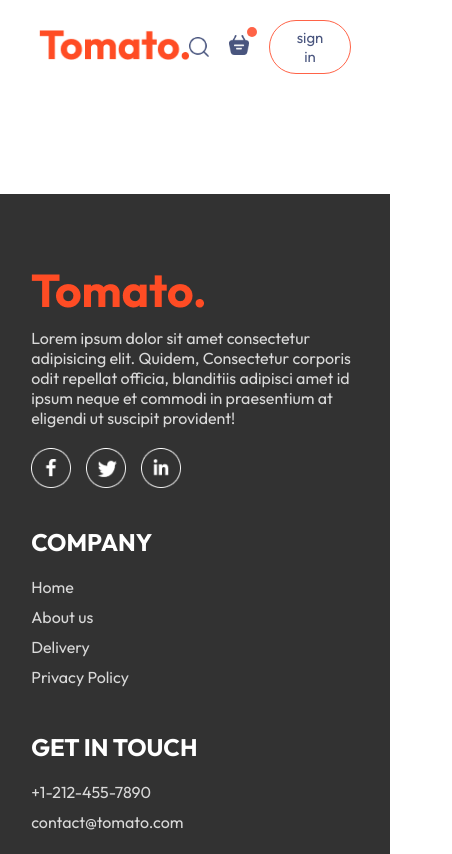
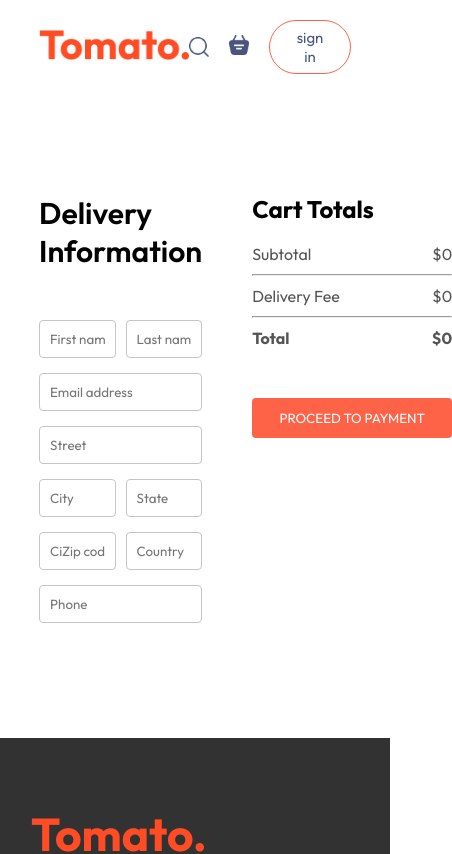
Before and after one commit to mdamir-012/Food_delivery_app, a React (Vite) app in the folder frontend/: page /order in a window 390 px wide. Shown: the top 854 px of the page, 452 px wide, since content can reach past the window. Built offline with nearby package versions, Linux system fonts and the light colour scheme.

Commit message:
Added Checkout pgae and Complete Frontend Part with responsiveness

```diff
--- a/frontend/src/components/Navbar/Navbar.jsx
+++ b/frontend/src/components/Navbar/Navbar.jsx
@@ -1,13 +1,15 @@
 // import React from 'react'
 import "./Navbar.css"
 import { assets } from "../../assets/frontend_assets/assets";
-import { useState } from "react";
+import { useContext, useState } from "react";
 import { Link } from "react-router-dom";
+import { StoreContext } from "../../context/StoreContext";
 
 const Navbar = ({setShowLogin}) => {
     const [menu,setMenu]=useState("home")
 
 
+   const {getTotalCartAmount} =useContext(StoreContext);
 
 
   return (
@@ -25,7 +27,7 @@
         <img src={assets.search_icon} alt="" />
         <div className="navbar_search_icon">
          <Link to={"/cart"}> <img src={assets.basket_icon} alt="" /></Link>
-          <div className="dot"></div>
+          <div className={getTotalCartAmount()===0?"":"dot"}></div>
         </div>
         <button onClick={()=>setShowLogin(true)}>sign in</button>
       </div>
--- a/frontend/src/context/StoreContext.jsx
+++ b/frontend/src/context/StoreContext.jsx
@@ -5,27 +5,42 @@
 export const StoreContext = createContext();
 
 export const StoreContextProvider = (props) => {
-  const [cartItems,setCartItems]=useState({});
+  const [cartItems, setCartItems] = useState({});
 
-  const addToCart=(itemId)=>{
-    if(!cartItems[itemId]){
-      setCartItems((prev)=>({...prev,[itemId]:1}))
-    }else{
-      setCartItems((prev)=>({...prev,[itemId]:prev[itemId]+1}))
+  const addToCart = (itemId) => {
+    if (!cartItems[itemId]) {
+      setCartItems((prev) => ({ ...prev, [itemId]: 1 }));
+    } else {
+      setCartItems((prev) => ({ ...prev, [itemId]: prev[itemId] + 1 }));
     }
-  }
+  };
 
+  const removeFromCart = (itemId) => {
+    setCartItems((prev) => ({ ...prev, [itemId]: prev[itemId] - 1 }));
+  };
 
-  const removeFromCart=(itemId)=>{
-    setCartItems((prev)=>({...prev,[itemId]:prev[itemId]-1}))
-  }
+  const getTotalCartAmount = () => {
+    let totalAmount = 0;
+    for (const item in cartItems) {
+      if (cartItems[item] > 0) {
+        let itemInfo = food_list.find((elem) => elem._id === item);
+        totalAmount += itemInfo.price * cartItems[item];
+      }
+    }
+    return totalAmount;
+  };
 
- useEffect(()=>{
-  console.log(cartItems)
- },[cartItems])
+  //  useEffect(()=>{
+  //   console.log(cartItems)
+  //  },[cartItems])
 
   const contextValue = {
-    food_list,cartItems,setCartItems,addToCart,removeFromCart
+    food_list,
+    cartItems,
+    setCartItems,
+    addToCart,
+    removeFromCart,
+    getTotalCartAmount
   };
   return (
     <StoreContext.Provider value={contextValue}>
--- a/frontend/src/index.css
+++ b/frontend/src/index.css
@@ -21,3 +21,13 @@
   width: 80%;
   margin: auto;
 }
+
+
+@keyframes fadeIn{
+  0%{
+      opacity: 0;
+  }
+  100%{
+      opacity: 1;
+  }
+}
--- a/frontend/src/pages/Cart/Cart.css
+++ b/frontend/src/pages/Cart/Cart.css
@@ -85,6 +85,10 @@
     border: none;
     color: white;
     border-radius: 4px;
+    cursor: pointer;
+}
+.cart_total button:hover{
+  background-color:  rgb(241, 76, 46);
 }
 
 @media (max-width:750px){
--- a/frontend/src/pages/Cart/Cart.jsx
+++ b/frontend/src/pages/Cart/Cart.jsx
@@ -2,12 +2,17 @@
 import { useContext } from "react";
 import "./Cart.css";
 import { StoreContext } from "../../context/StoreContext";
+import { useNavigate } from "react-router-dom";
 
 const Cart = () => {
-  const { cartItems, food_list, removeFromCart } = useContext(StoreContext);
+  const { cartItems, food_list, removeFromCart,getTotalCartAmount } = useContext(StoreContext);
 
   console.log(cartItems);
   console.log(food_list);
+
+
+  const navigate= useNavigate();
+
   return (
     <div className="cart">
       <div className="cart_items">
@@ -47,19 +52,20 @@
           <div>
             <div className="cart_total_details">
               <p>Subtotal</p>
-              <p>{0}</p>
+              <p>${getTotalCartAmount()}</p>
             </div>
+            <hr />
             <div className="cart_total_details">
               <p>Delivery Fee</p>
-              <p>{2}</p>
+              <p>${getTotalCartAmount()===0?0:2}</p>
             </div>
             <hr />
             <div className="cart_total_details">
               <b>Total</b>
-              <b>{0}</b>
+              <b>${getTotalCartAmount()===0?0:getTotalCartAmount()+2}</b>
             </div>
           </div>
-          <button>PROCEED TO CHECKOUT</button>
+          <button onClick={()=>navigate("/order")}>PROCEED TO CHECKOUT</button>
         </div>
         <div className="cart_promocode">
           <div>
--- a/frontend/src/pages/PlaceOrder/PlaceOrder.css
+++ b/frontend/src/pages/PlaceOrder/PlaceOrder.css
@@ -0,0 +1,39 @@
+.place_order {
+  display: flex;
+  align-items: start;
+  justify-content: space-between;
+  gap: 50px;
+  margin-top: 100px;
+}
+
+.place_order_left {
+  width: 100%;
+  max-width: max(30%, 500px);
+}
+
+.place_order_left .title {
+  font-size: 30px;
+  font-weight: 600;
+  margin-bottom: 50px;
+}
+.place_order_left input{
+    margin-bottom: 15px;
+    width: 100%;
+    padding: 10px;
+    border: 1px solid #c5c5c5;
+    border-radius: 4px;
+    outline-color: tomato;
+}
+.place_order_left .multi_fields{
+    display: flex;
+    gap: 10px;
+}
+
+.place_order_right{
+    width: 100%;
+    max-width: max(40%,500px);
+}
+
+.cart_total button{
+    margin-top: 30px;
+}
--- a/frontend/src/pages/PlaceOrder/PlaceOrder.jsx
+++ b/frontend/src/pages/PlaceOrder/PlaceOrder.jsx
@@ -1,12 +1,60 @@
 // import React from 'react'
+import { useContext } from "react";
 import "./PlaceOrder.css";
+import { StoreContext } from "../../context/StoreContext";
+import { useNavigate } from "react-router-dom";
 
 const PlaceOrder = () => {
+  const { getTotalCartAmount } = useContext(StoreContext);
+
+  const navigate = useNavigate();
+
   return (
-    <div>
+    <form className="place_order">
+      <div className="place_order_left">
+        <p className="title">Delivery Information</p>
+        <div className="multi_fields">
+          <input type="text" placeholder="First name" />
+          <input type="text" placeholder="Last name" />
+        </div>
+        <input type="email" placeholder="Email address" />
+        <input type="text" placeholder="Street" />
+        <div className="multi_fields">
+          <input type="text" placeholder="City" />
+          <input type="text" placeholder="State" />
+        </div>
+        <div className="multi_fields">
+          <input type="text" placeholder="CiZip code" />
+          <input type="text" placeholder="Country" />
+        </div>
+        <input type="text" placeholder="Phone" />
+      </div>
+      <div className="place_order_right">
+        <div className="cart_total">
+          <h2>Cart Totals</h2>
+          <div>
+            <div className="cart_total_details">
+              <p>Subtotal</p>
+              <p>${getTotalCartAmount()}</p>
+            </div>
+            <hr />
+            <div className="cart_total_details">
+              <p>Delivery Fee</p>
+              <p>${getTotalCartAmount() === 0 ? 0 : 2}</p>
+            </div>
+            <hr />
+            <div className="cart_total_details">
+              <b>Total</b>
+              <b>
+                ${getTotalCartAmount() === 0 ? 0 : getTotalCartAmount() + 2}
+              </b>
+            </div>
+          </div>
+          <button onClick={() => navigate("/order")}>PROCEED TO PAYMENT</button>
+        </div>
+      </div>
+    </form>
+  );
+};
 
-    </div>
-  )
-}
-
-export default PlaceOrder
+export default PlaceOrder;
```
